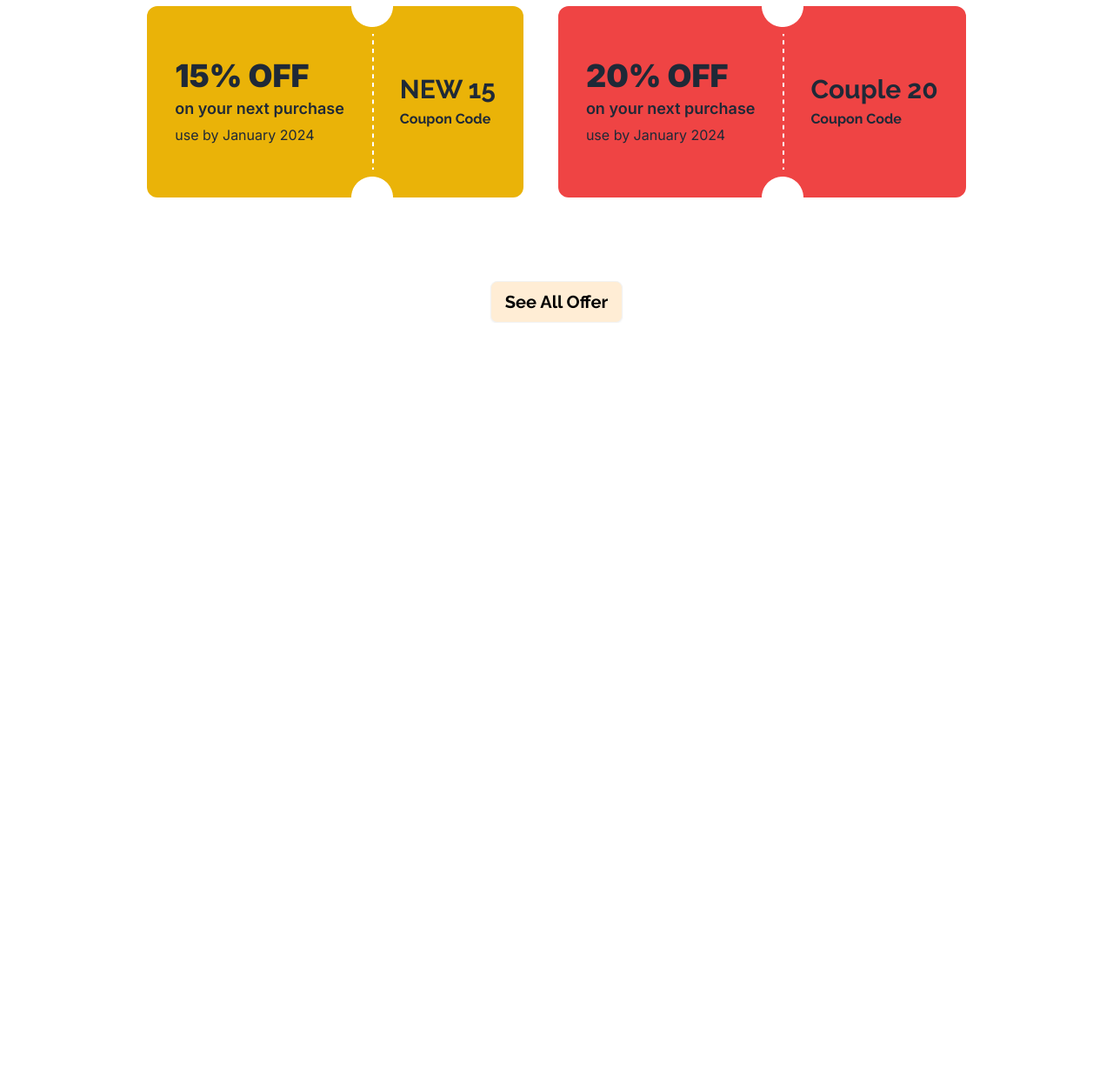
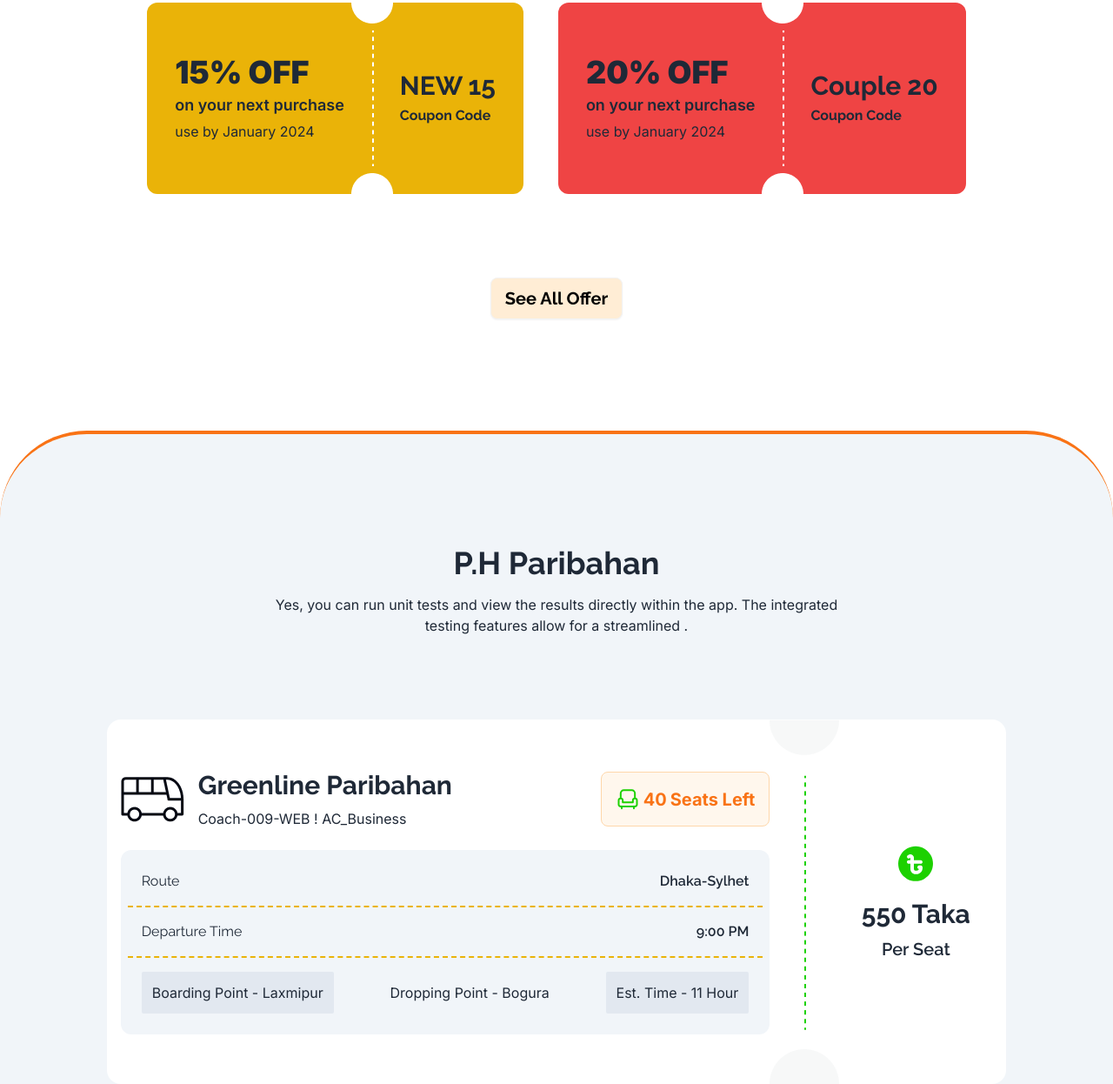
Before and after one commit to abdul-muhaimin-toha/PH-M5-ASSIGNMENT-5, a plain HTML site: page index.html in a window 1280 px wide. Shown: the part 917-2163 px from the top of the page at 87% size. Before the commit the page ends 1288 px from the top, so only its background shows below. Drawn offline with nearby package versions, Linux system fonts and the light colour scheme.

Commit message:
Ticket car styling  done

```diff
--- a/index.html
+++ b/index.html
@@ -117,71 +117,14 @@
           </div>
         </div>
       </section>
-      <!-- Hero Cards Section -->
-      <section>
-        <!-- Container Div -->
-        <div class="md:w-10/12 mx-auto w-full px-2 md:px-4">
-          <!-- Hero Cards -->
-          <div
-            class="flex flex-col gap-6 md:gap-2 lg:justify-between justify-center md:flex-row max-w-xl md:max-w-6xl mx-auto md:-my-12 -my-6 px-10"
-          >
-            <!-- Card 1 -->
-            <div
-              class="flex py-8 md:py-5 px-10 md:px-2 rounded-2xl border-b-4 border-orange-500 gap-6 md:gap-2 lg:gap-6 bg-white lg:px-5"
-            >
-              <img src="media/icons/bus-stop.svg" alt="icon" />
-              <div class="flex flex-col gap-1">
-                <h3
-                  class="font-bold text-2xl text-black md:text-2xl lg:text-4xl"
-                >
-                  500k+
-                </h3>
-                <p class="text-lg font-normal md:text-base lg:text-lg">
-                  Registered users
-                </p>
-              </div>
-            </div>
-            <!-- Card 2 -->
-            <div
-              class="flex py-8 md:py-5 px-10 md:px-2 rounded-2xl border-b-4 border-orange-500 gap-6 md:gap-2 lg:gap-6 bg-white lg:px-5"
-            >
-              <img src="media/icons/bus-stop.svg" alt="icon" />
-              <div class="flex flex-col gap-1">
-                <h3
-                  class="font-bold text-2xl text-black md:text-2xl lg:text-4xl"
-                >
-                  500k+
-                </h3>
-                <p class="text-lg font-normal md:text-base lg:text-lg">
-                  Registered users
-                </p>
-              </div>
-            </div>
-            <!-- Card 3 -->
-            <div
-              class="flex py-8 md:py-5 px-10 md:px-2 rounded-2xl border-b-4 border-orange-500 gap-6 md:gap-2 lg:gap-6 bg-white lg:px-5"
-            >
-              <img src="media/icons/bus-stop.svg" alt="icon" />
-              <div class="flex flex-col gap-1">
-                <h3
-                  class="font-bold text-2xl text-black md:text-2xl lg:text-4xl"
-                >
-                  500k+
-                </h3>
-                <p class="text-lg font-normal md:text-base lg:text-lg">
-                  Registered users
-                </p>
-              </div>
-            </div>
-          </div>
-        </div>
-      </section>
+    </header>
+    <main>
       <!-- Coupons Section -->
       <section>
         <!-- Container Div -->
         <div class="md:w-10/12 mx-auto w-full px-2 md:px-4">
           <!-- Section Heading -->
-          <div class="text-center mt-28">
+          <div class="text-center mt-28 md:mt-32">
             <h1 class="text-raleway font-bold text-3xl md:text-4xl">
               Best offers for you
             </h1>
@@ -230,7 +173,96 @@
           </div>
         </div>
       </section>
-    </header>
+      <!-- Ticket Booking Section -->
+      <section
+        class="bg-slate-100 rounded-t-[100px] border-t-orange-500 border-t-4 mt-32"
+      >
+        <!-- Container Div -->
+        <div class="md:w-10/12 mx-auto w-full px-2 md:px-4">
+          <!-- Section Heading -->
+          <div class="text-center mt-28 md:mt-32 max-w-2xl mx-auto space-y-4">
+            <h1 class="text-raleway font-bold text-3xl md:text-4xl">
+              P.H Paribahan
+            </h1>
+            <p class="font-normal">
+              Yes, you can run unit tests and view the results directly within
+              the app. The integrated testing features allow for a streamlined .
+            </p>
+          </div>
+          <!-- Ticket -->
+          <div
+            class="flex justify-between items-center bg-white px-4 rounded-2xl mt-24"
+          >
+            <div class="flex-grow">
+              <div class="">
+                <div class="flex justify-between items-center">
+                  <div class="flex gap-4 items-center">
+                    <div>
+                      <img src="media/icons/bus-logo.png" alt="icon" />
+                    </div>
+                    <div class="flex flex-col justify-start gap-2">
+                      <h4 class="text-3xl font-bold text-raleway">
+                        Greenline Paribahan
+                      </h4>
+                      <p>Coach-009-WEB ! AC_Business</p>
+                    </div>
+                  </div>
+                  <div>
+                    <div
+                      class="p-4 rounded-lg text-xl font-bold space-x-1 flex items-center text-orange-500 bg-orange-50 border border-orange-200"
+                    >
+                      <img src="media/icons/armchair.svg" alt="icon" />
+                      <span>40</span>
+                      <span>Seats Left</span>
+                    </div>
+                  </div>
+                </div>
+              </div>
+              <div class="flex flex-col bg-slate-100 p-2 rounded-xl mt-6">
+                <div
+                  class="flex justify-between p-4 border-b-2 border-dashed border-yellow-500"
+                >
+                  <h4 class="text-raleway font-normal">Route</h4>
+                  <h5 class="text-raleway font-semibold">Dhaka-Sylhet</h5>
+                </div>
+                <div
+                  class="flex justify-between p-4 border-b-2 border-dashed border-yellow-500"
+                >
+                  <h4 class="text-raleway font-normal">Departure Time</h4>
+                  <h5 class="text-raleway font-semibold">9:00 PM</h5>
+                </div>
+                <div class="flex justify-between p-4">
+                  <div class="p-3 bg-slate-200 rounded-sm">
+                    <p>Boarding Point - Laxmipur</p>
+                  </div>
+                  <div class="p-3 rounded-sm">
+                    <p>Dropping Point - Bogura</p>
+                  </div>
+                  <div class="p-3 bg-slate-200 rounded-sm">
+                    <p>Est. Time - 11 Hour</p>
+                  </div>
+                </div>
+              </div>
+            </div>
+            <div>
+              <img src="media/info-devider.png" alt="" class="h-full" />
+            </div>
+            <div>
+              <div class="flex flex-col items-center max-w gap-2 min-w-44">
+                <img
+                  src="media/icons/taka-filled.svg"
+                  alt="icon"
+                  class="mb-2"
+                />
+                <h3 class="text-raleway font-bold text-3xl">550 Taka</h3>
+                <p class="font-semibold text-xl text-raleway">Per Seat</p>
+              </div>
+            </div>
+          </div>
+        </div>
+      </section>
+    </main>
+
     <script src="js/script.js"></script>
   </body>
 </html>
```
Also changed, not shown: media/icons/armchair.svg (added), media/icons/bus-logo.png (added), media/icons/taka-filled.svg (added), media/info-devider.png (added).
